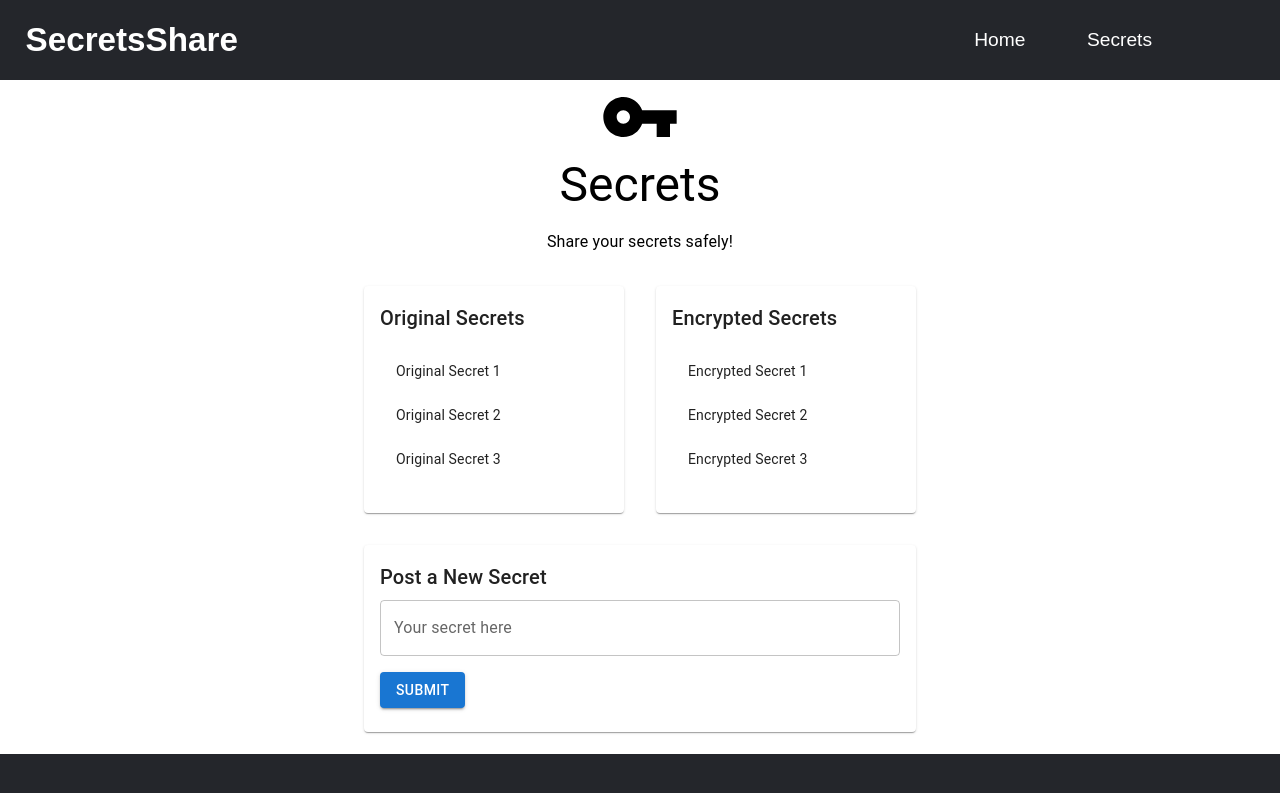
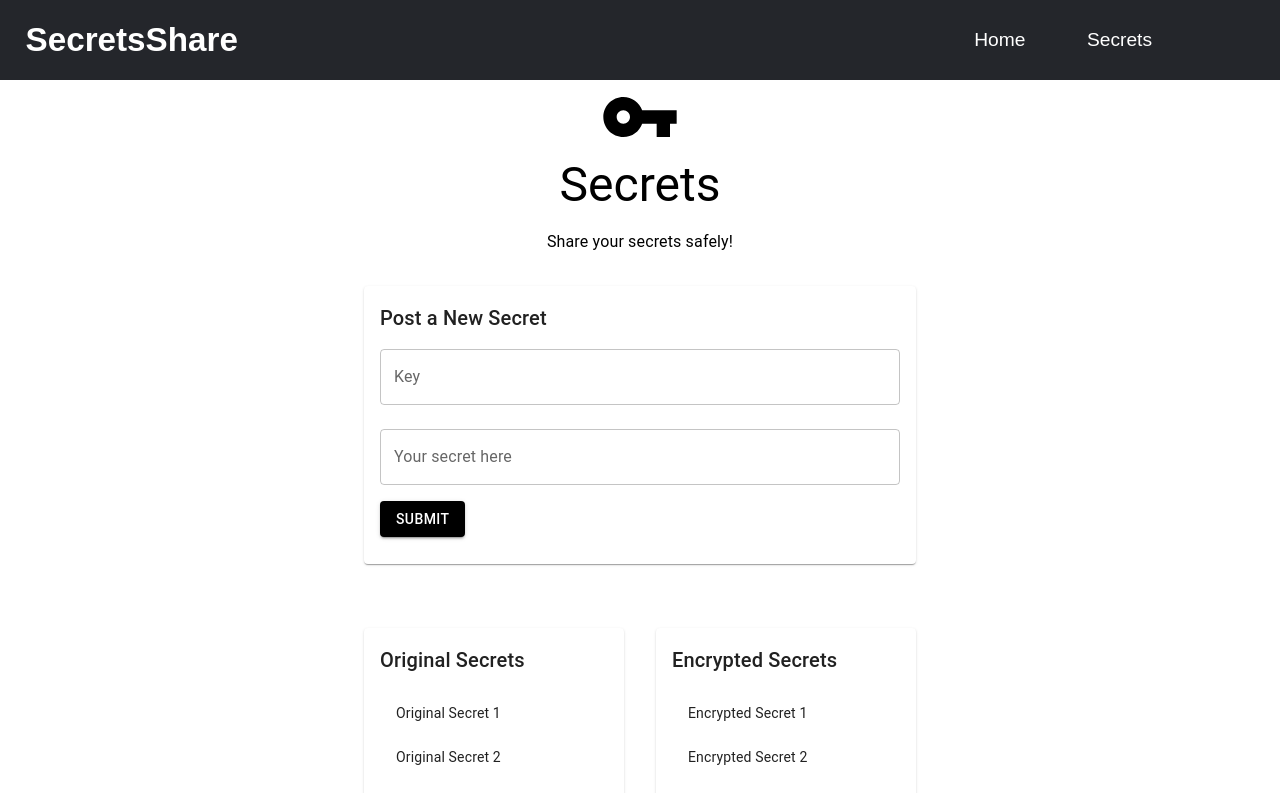
Before and after one commit to Ralph-S/DNA-Encryption, a React (Vite) app: page /secrets in a window 1280 px wide. Shown: the top 793 px of the page. Built offline with nearby package versions, Linux system fonts and the light colour scheme.

Commit message:
Added Key input - Ready for Backend Integration

```diff
--- a/src/components/Secrets/secrets.jsx
+++ b/src/components/Secrets/secrets.jsx
@@ -7,6 +7,7 @@ function Secrets() {
   const [originalSecrets, setOriginalSecrets] = useState([]);
   const [encryptedSecrets, setEncryptedSecrets] = useState([]);
   const [newSecret, setNewSecret] = useState('');
+  const [key, setKey] = useState('');
 
   useEffect(() => {
     // Dummy data for original secrets
@@ -19,8 +20,9 @@ function Secrets() {
   }, []);
 
   const handleSubmit = (e) => {
+
     e.preventDefault();
-    axios.post('http://localhost:5000/post-plaintext', { plaintext: newSecret })
+    axios.post('http://localhost:5000/post-plaintext', { plaintext: newSecret, key: key })
       .then(response => {
         if (response.status === 200) {
           setOriginalSecrets([...originalSecrets, newSecret]);
@@ -34,6 +36,7 @@ function Secrets() {
       });
 
     setNewSecret('');
+    setKey('');
   };
 
 
@@ -49,7 +52,52 @@ function Secrets() {
         </Typography>
       </Box>
 
-      <Grid container spacing={4}> {/* Grid container for secret sections */}
+      <Box sx={{ marginBottom: "2rem" }} mt={4}> {/* Section for posting new secret */}
+        <Card>
+          <CardContent>
+            <Typography variant="h6" gutterBottom>
+              Post a New Secret
+            </Typography>
+            <form onSubmit={handleSubmit}>
+            <TextField
+                label="Key"
+                variant="outlined"
+                fullWidth
+                value={key}
+                onChange={(e) => setKey(e.target.value)}
+                sx={{ mt: 1, marginBottom:"1rem" }}
+              />
+              <TextField
+                label="Your secret here"
+                variant="outlined"
+                fullWidth
+                value={newSecret}
+                onChange={(e) => setNewSecret(e.target.value)}
+                sx={{ mt: 1, marginBottom:"0.5rem" }}
+              />
+
+             <Button
+                variant="contained"
+                type="submit"
+                sx={{
+                  mt: 1,
+                  marginBottom: "0.2rem",
+                  backgroundColor: "black",
+                  "&:hover": {
+                    backgroundColor: "#4C4C4C",
+                  },
+                }}
+              >
+                Submit
+              </Button>
+
+            </form>
+          </CardContent>
+        </Card>
+      </Box>
+
+      <Grid  container spacing={4} sx={{ mt: 1, marginBottom:"5rem" }}
+> {/* Grid container for secret sections */}
         <Grid item xs={12} md={6}> {/* Left section for original secrets */}
           <Card>
             <CardContent>
@@ -85,27 +133,7 @@ function Secrets() {
         </Grid>
       </Grid>
 
-      <Box sx={{ marginBottom: "2rem" }} mt={4}> {/* Section for posting new secret */}
-        <Card>
-          <CardContent>
-            <Typography variant="h6" gutterBottom>
-              Post a New Secret
-            </Typography>
-            <form onSubmit={handleSubmit}>
-              <TextField
-                label="Your secret here"
-                variant="outlined"
-                fullWidth
-                value={newSecret}
-                onChange={(e) => setNewSecret(e.target.value)}
-              />
-              <Button variant="contained" type="submit" sx={{ mt: 2 }}>
-                Submit
-              </Button>
-            </form>
-          </CardContent>
-        </Card>
-      </Box>
+
     </Container>
   );
 }
```
